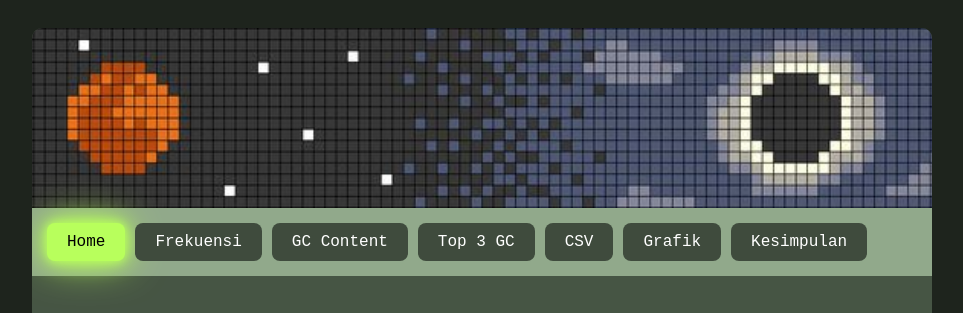
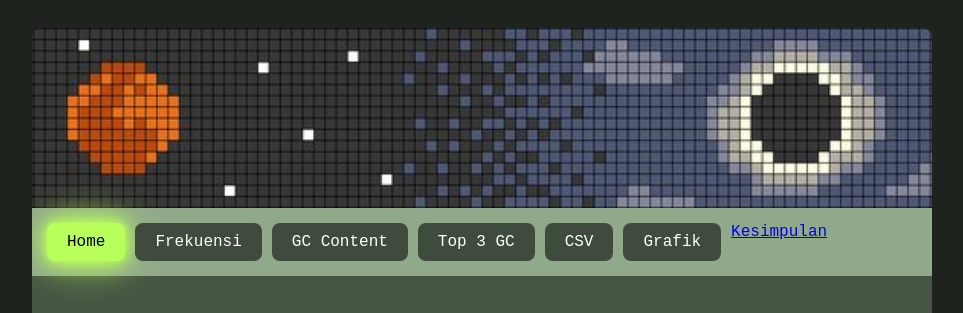
Before and after one commit to asrilmla/projekstrukdat, a plain HTML site: page index.html in a window 1280 px wide. Shown: the top 313 px of the page, without its empty margins (158-1121 px from the left). Drawn offline with Linux system fonts and the light colour scheme; files whose address does not match are found by name.

Commit message:
Update index.html

```diff
--- a/index.html
+++ b/index.html
@@ -88,7 +88,7 @@ padding:25px;
 <a href="top3.html" class="nav-item">Top 3 GC</a>
 <a href="csv.html" class="nav-item">CSV</a>
 <a href="grafik.html" class="nav-item">Grafik</a>
-<a href="html/kesimpulan.html" class="nav-item">Kesimpulan</a>
+<a href="html/kesimpulan.html">Kesimpulan</a>
 </div>
 
 <!-- CONTENT -->
```
